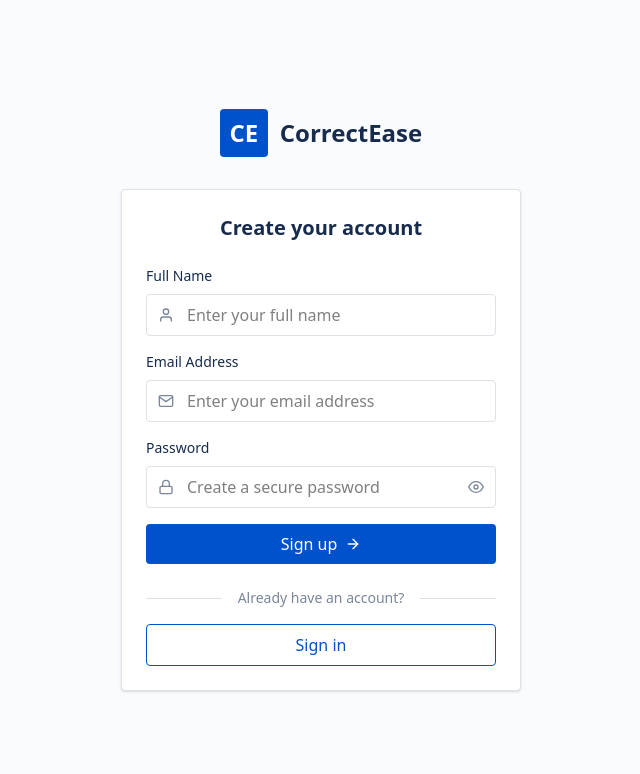
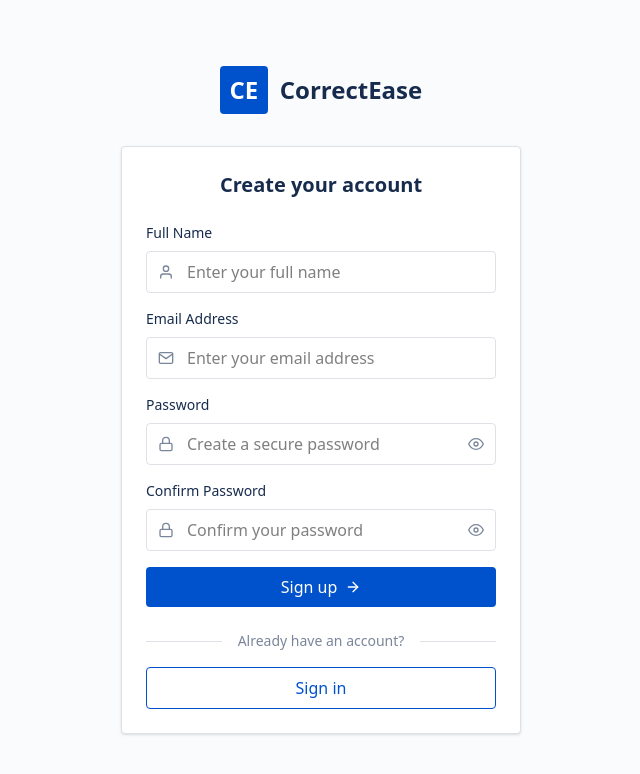
Before and after one commit to rathodrahool/CorrectEase, a React (Vite) app: page /signup in a window 1280 px wide. Shown: the top 774 px of the page, without its empty margins (319-959 px from the left). Built offline with nearby package versions, Linux system fonts and the light colour scheme.

Commit message:
feat: confirm password

```diff
--- a/src/pages/SignUp.tsx
+++ b/src/pages/SignUp.tsx
@@ -15,12 +15,22 @@ const SignUp: React.FC = () => {
     fullName: "",
     email: "",
     password: "",
+    confirmPassword: "", // Add this field
   });
   const [isLoading, setIsLoading] = React.useState(false);
-  const [showPassword, setShowPassword] = React.useState(false);
+  const [showPassword, setShowPassword] = React.useState({
+    password: false,
+    confirmPassword: false,
+  });
+  const [error, setError] = React.useState(""); // Add error state
 
   const handleSubmit = async (e: React.FormEvent) => {
     e.preventDefault();
+    if (formData.password !== formData.confirmPassword) {
+      setError("Passwords don't match");
+      return;
+    }
+    setError("");
     setIsLoading(true);
     try {
       console.log("Signing up with:", formData);
@@ -100,7 +110,7 @@ const SignUp: React.FC = () => {
               <div className="relative">
                 <FiLock className="absolute left-3 top-1/2 -translate-y-1/2 text-[#7A869A]" />
                 <input
-                  type={showPassword ? "text" : "password"}
+                  type={showPassword.password ? "text" : "password"}
                   required
                   value={formData.password}
                   onChange={(e) =>
@@ -113,10 +123,15 @@ const SignUp: React.FC = () => {
                 />
                 <button
                   type="button"
-                  onClick={() => setShowPassword(!showPassword)}
+                  onClick={() =>
+                    setShowPassword({
+                      ...showPassword,
+                      password: !showPassword.password,
+                    })
+                  }
                   className="absolute right-3 top-1/2 -translate-y-1/2 text-[#7A869A] hover:text-[#42526E] transition-colors"
                 >
-                  {showPassword ? (
+                  {showPassword.password ? (
                     <FiEyeOff className="w-4 h-4" />
                   ) : (
                     <FiEye className="w-4 h-4" />
@@ -124,6 +139,52 @@ const SignUp: React.FC = () => {
                 </button>
               </div>
             </div>
+
+            <div className="space-y-2">
+              <label className="block text-sm font-medium text-[#172B4D]">
+                Confirm Password
+              </label>
+              <div className="relative">
+                <FiLock className="absolute left-3 top-1/2 -translate-y-1/2 text-[#7A869A]" />
+                <input
+                  type={showPassword.confirmPassword ? "text" : "password"}
+                  required
+                  value={formData.confirmPassword}
+                  onChange={(e) =>
+                    setFormData({
+                      ...formData,
+                      confirmPassword: e.target.value,
+                    })
+                  }
+                  className="w-full pl-10 pr-12 py-2 border border-[#DFE1E6] rounded-sm
+                    focus:border-[#2684FF] focus:ring-2 focus:ring-[#2684FF] focus:ring-opacity-25"
+                  placeholder="Confirm your password"
+                  minLength={8}
+                />
+                <button
+                  type="button"
+                  onClick={() =>
+                    setShowPassword({
+                      ...showPassword,
+                      confirmPassword: !showPassword.confirmPassword,
+                    })
+                  }
+                  className="absolute right-3 top-1/2 -translate-y-1/2 text-[#7A869A] hover:text-[#42526E] transition-colors"
+                >
+                  {showPassword.confirmPassword ? (
+                    <FiEyeOff className="w-4 h-4" />
+                  ) : (
+                    <FiEye className="w-4 h-4" />
+                  )}
+                </button>
+              </div>
+            </div>
+
+            {error && (
+              <p className="text-sm text-[#DE350B] bg-[#FFEBE6] p-2 rounded">
+                {error}
+              </p>
+            )}
 
             <button
               type="submit"
```
